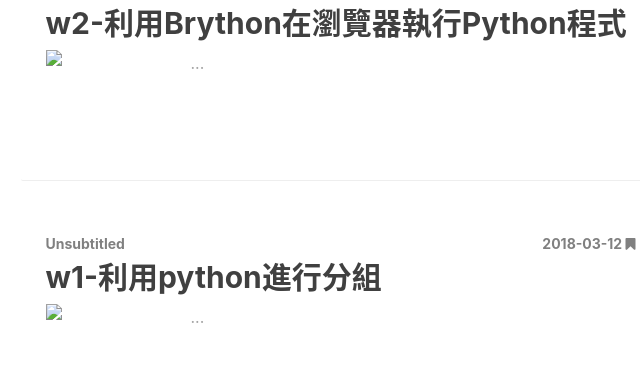
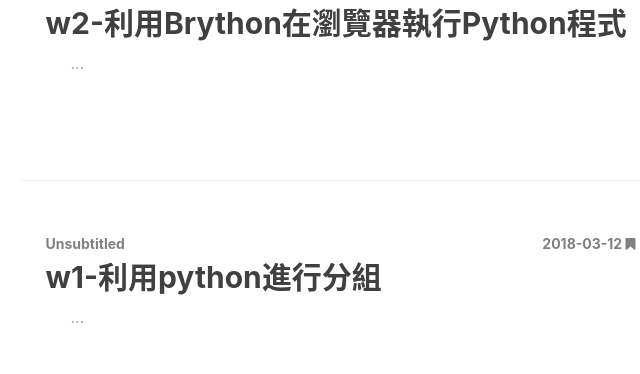
Before and after one commit to s40523132/My-own-blog, a plain HTML site: page index.html in a window 1280 px wide. Shown: the part 579-953 px from the top of the page, 147-787 px from the left. Drawn offline with nearby package versions, Linux system fonts and the light colour scheme.

Commit message:
blog update

```diff
--- a/index.html
+++ b/index.html
@@ -134,10 +134,9 @@
 
                 <div class="layout-bottom">
                     <div class="post-content-container">
-                        <a href="/My-own-blog/2018/03/12/w2/w2/">
+                        <a href="/My-own-blog/2018/03/12/w2/">
                             <h2 class="post-title">w2-利用Brython在瀏覽器執行Python程式</h2>
                             <div class="post-content">
-                                <img src="/My-own-blog/2018/03/12/w2/w2/undefined" class="post-header-img">
                                 <p class="post-excerpt">...</p>
                             </div>
                         </a>
@@ -151,7 +150,7 @@
                         <h5>Lazy Cat</h5>
                         <img src="/My-own-blog/image/favicon.jpg">
                         <p>
-                            <a href="javascript:;" data-href="/My-own-blog/2018/03/12/w2/w2/">
+                            <a href="javascript:;" data-href="/My-own-blog/2018/03/12/w2/">
                                 <span><i class="fa fa-link"></i></span>
                             </a>
                         </p>
@@ -172,10 +171,9 @@
 
                 <div class="layout-bottom">
                     <div class="post-content-container">
-                        <a href="/My-own-blog/2018/03/12/w1/w1/">
+                        <a href="/My-own-blog/2018/03/12/w1/">
                             <h2 class="post-title">w1-利用python進行分組</h2>
                             <div class="post-content">
-                                <img src="/My-own-blog/2018/03/12/w1/w1/undefined" class="post-header-img">
                                 <p class="post-excerpt">...</p>
                             </div>
                         </a>
@@ -189,7 +187,7 @@
                         <h5>Lazy Cat</h5>
                         <img src="/My-own-blog/image/favicon.jpg">
                         <p>
-                            <a href="javascript:;" data-href="/My-own-blog/2018/03/12/w1/w1/">
+                            <a href="javascript:;" data-href="/My-own-blog/2018/03/12/w1/">
                                 <span><i class="fa fa-link"></i></span>
                             </a>
                         </p>
```
Also changed, not shown: 2018/03/12/w1/index.html (renamed from 2018/03/12/w1/w1/index.html, +1 -1 lines), 2018/03/12/w2/index.html (renamed from 2018/03/12/w2/w2/index.html, +1 -1 lines), archives/2018/03/index.html (+2 -2 lines), archives/2018/index.html (+2 -2 lines), archives/index.html (+2 -2 lines).
